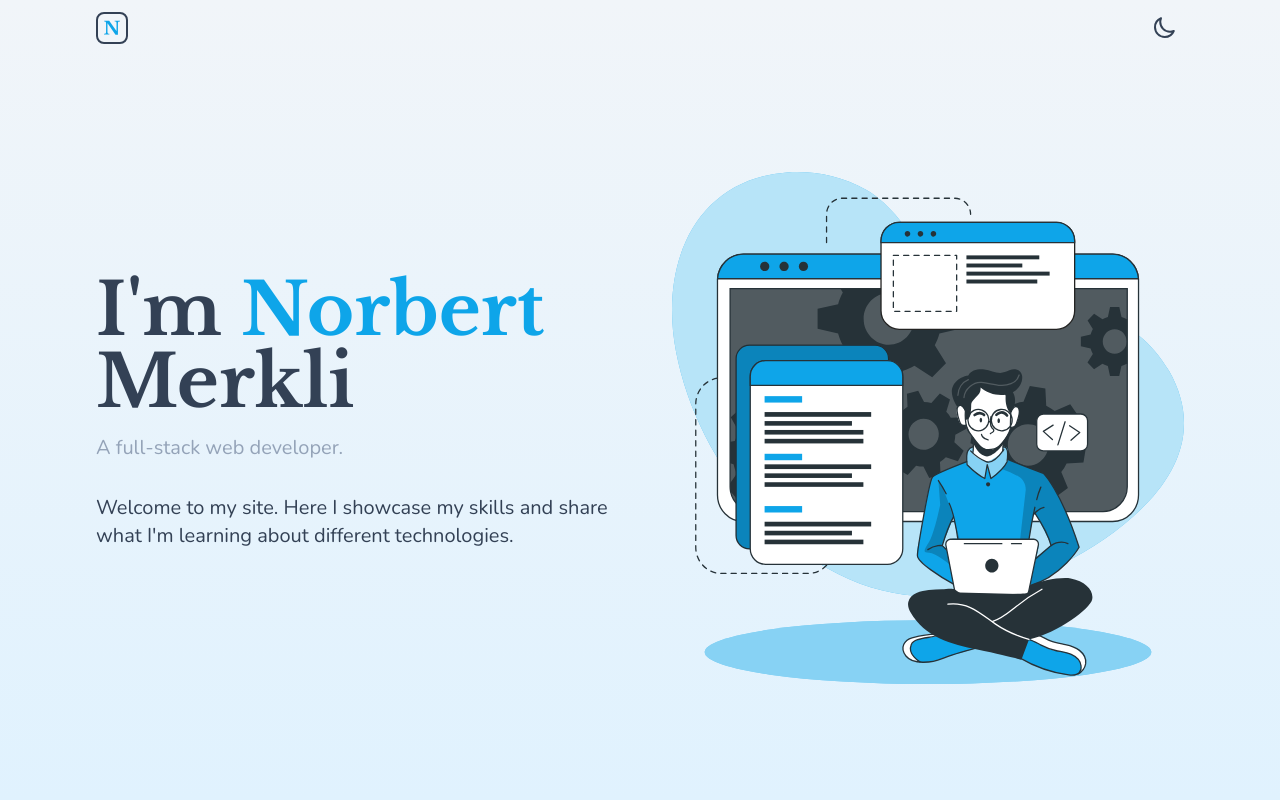
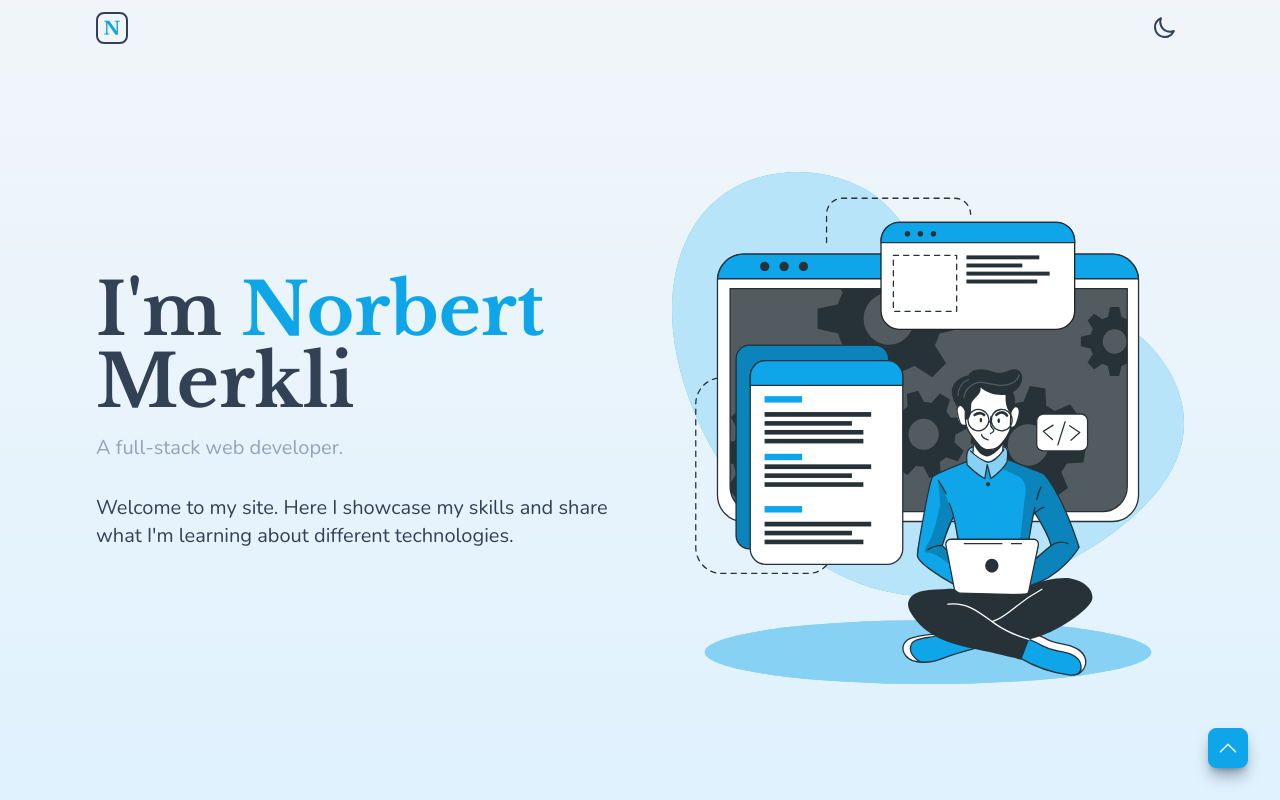
Before and after one commit to NorbertMerkli/norbertmerkli.dev, a Next.js app: page / in a window 1280 px wide. Shown: the top 800 px of the page. Built offline with nearby package versions, Linux system fonts and the light colour scheme; no server answers.

Commit message:
Add a floating 'Back to top' button to the page

```diff
--- a/src/components/Logo.tsx
+++ b/src/components/Logo.tsx
@@ -1,5 +1,6 @@
 import { useMotionValueEvent, useScroll } from "framer-motion";
 import { useState } from "react";
+import { UpArrow } from "./svg/icons";
 
 export const Logo = () => {
   const targetID = "#page-top";
@@ -15,6 +16,7 @@ export const Logo = () => {
   });
 
   return (
+    <>
       <a
         href={target}
         className={
@@ -37,5 +39,19 @@ export const Logo = () => {
           />
         </svg>
       </a>
+      <BackToTopButton target={target} />
+    </>
   );
 };
+
+const BackToTopButton = ({ target }: { target: string }) => (
+  <a
+    href={target}
+    className={
+      "icon-container fixed right-6 border border-primary bg-primary shadow-lg shadow-black/50 duration-200 hover:border-white dark:shadow-[#000]/50 sm:right-8" +
+      (target ? " bottom-6 sm:bottom-8" : " -bottom-12")
+    }
+  >
+    <UpArrow />
+  </a>
+);
```
Lines whose indentation alone changed are shown as unchanged.
